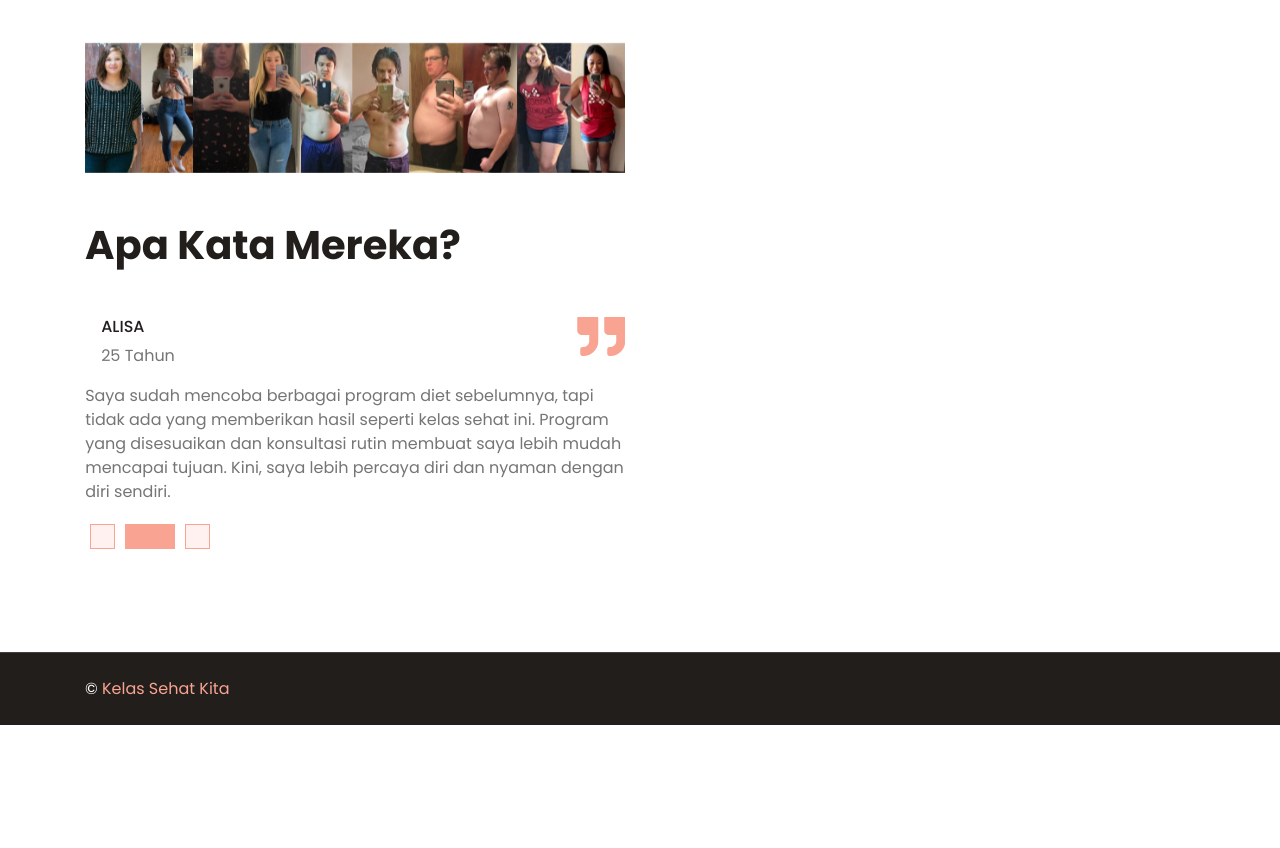
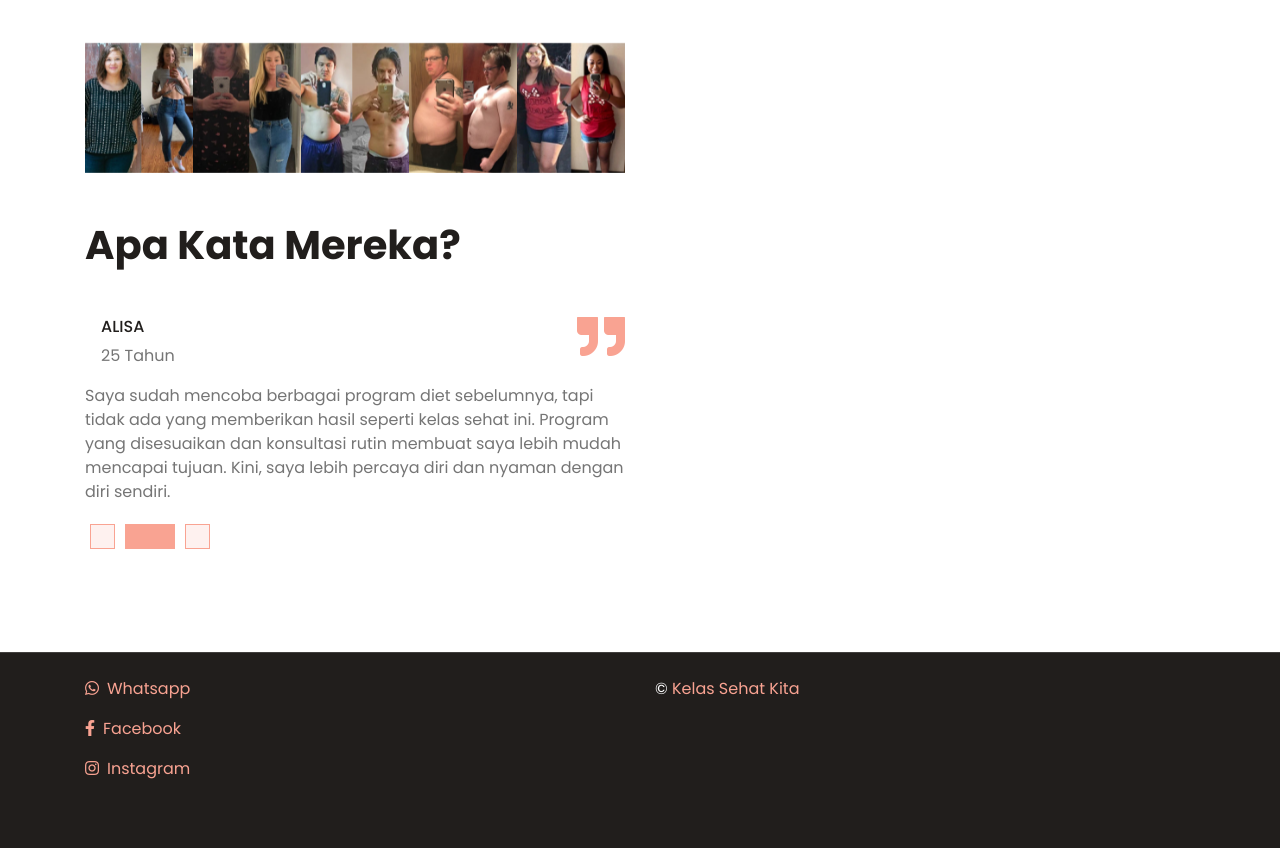
Before and after one commit to website-2024/kelasdietonline, a plain HTML site: page index.html in a window 1280 px wide. Shown: the part 4072-4920 px from the top of the page. Before the commit the page ends 4797 px from the top, so only its background shows below. Drawn offline with nearby package versions, Linux system fonts and the light colour scheme.

Commit message:
index.html

```diff
--- a/index.html
+++ b/index.html
@@ -7,6 +7,8 @@
     <meta content="width=device-width, initial-scale=1.0" name="viewport">
     <meta content="Free HTML Templates" name="keywords">
     <meta content="Free HTML Templates" name="description">
+
+    <link rel="icon" href="img/Modern Royal Technology Logo.png" type="image/png">
 
     <!-- Favicon -->
     <link href="img/favicon.ico" rel="icon">
@@ -385,10 +387,15 @@
         </div>
     </div>
     <!-- Testimonial End -->
-
     <div class="container-fluid bg-dark text-light border-top py-4" style="border-color: rgba(256, 256, 256, .15) !important;">
         <div class="container">
             <div class="row">
+                <div class="col-lg-6 pr-lg-5 mb-5">
+                    <p><a href="https://wa.me/6289652239394" target="_blank"><i class="fab fa-whatsapp mr-2"></i>Whatsapp</a></p>
+                    <p><a href="https://www.facebook.com" target="_blank"><i class="fab fa-facebook-f mr-2"></i>Facebook</a></p>
+                    <p><a href="https://www.instagram.com/" target="_blank"><i class="fab fa-instagram mr-2"></i>Instagram</a></p>
+                </div>
+
                 <div class="col-md-6 text-center text-md-left mb-3 mb-md-0">
                     <p class="m-0 text-white">&copy; <a href="#">Kelas Sehat Kita</a></p>
                 </div>
```
